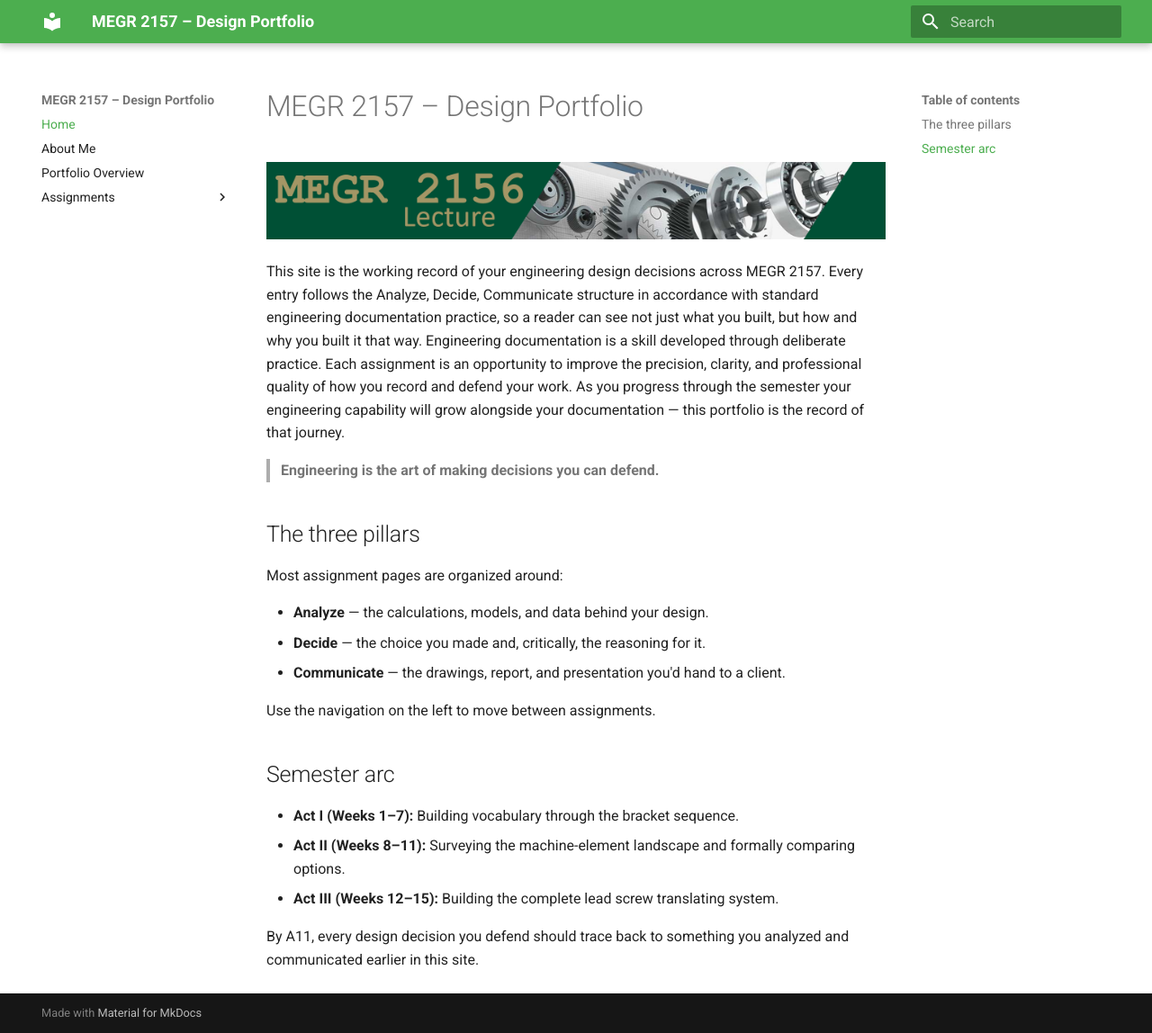
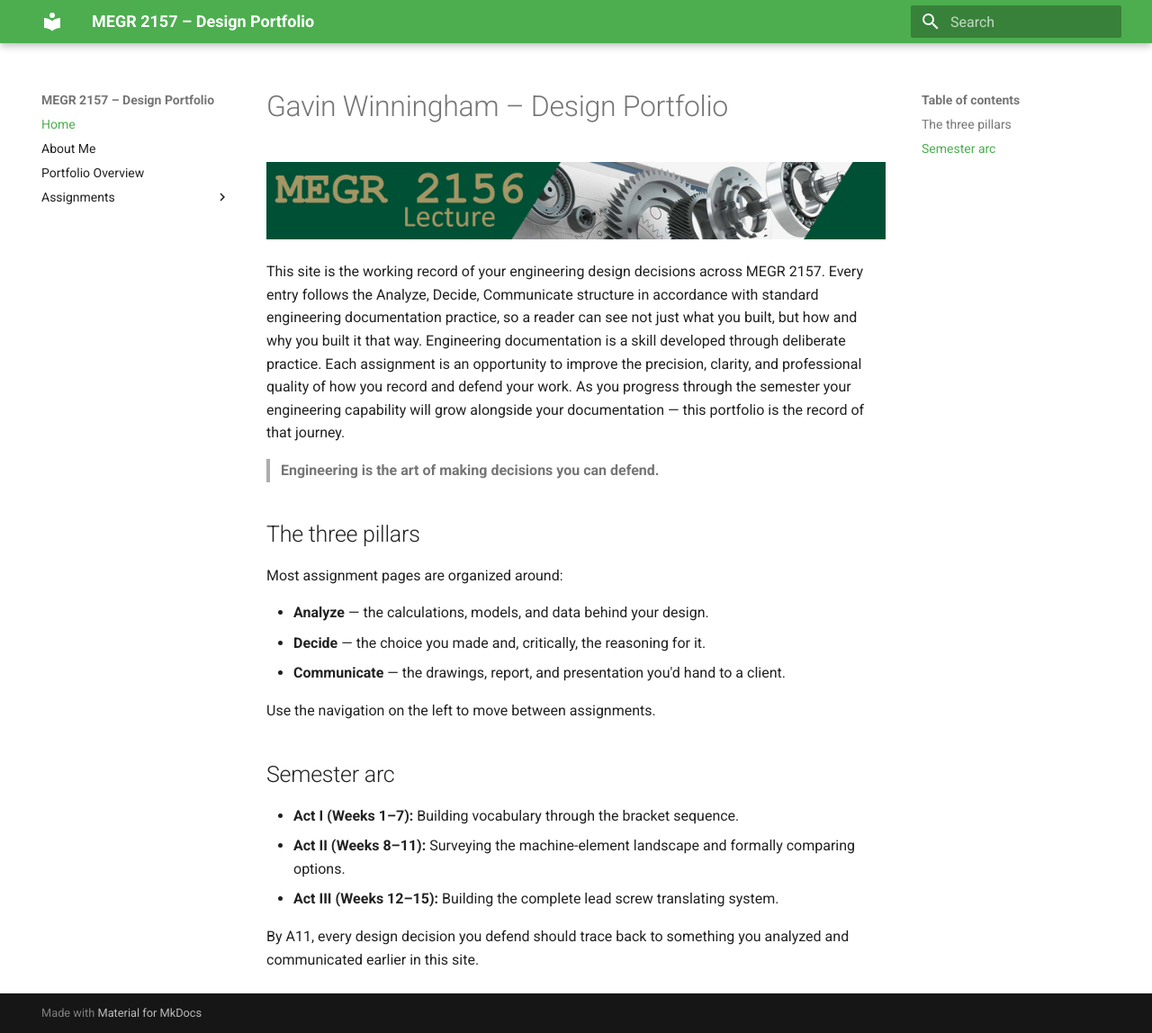
Before and after one commit to GavinWinningham/design-projects-portfolio, an MkDocs documentation site: the page built from docs/index.md, in a window 1280 px wide and 1148 px high. Shown: the whole window at 90% size. Built offline with MkDocs 1.6.1 and Material for MkDocs 9.7.7, drawn with Linux system fonts in a browser that asks for light colours.

Commit message:
Update portfolio title from MEGR 2157 to Gavin Winningham

```diff
--- a/docs/index.md
+++ b/docs/index.md
@@ -1,4 +1,4 @@
-# MEGR 2157 – Design Portfolio
+# Gavin Winningham – Design Portfolio
 
 ![MEGR 2156-7 Title](MEGR2156title.png)
 
```
